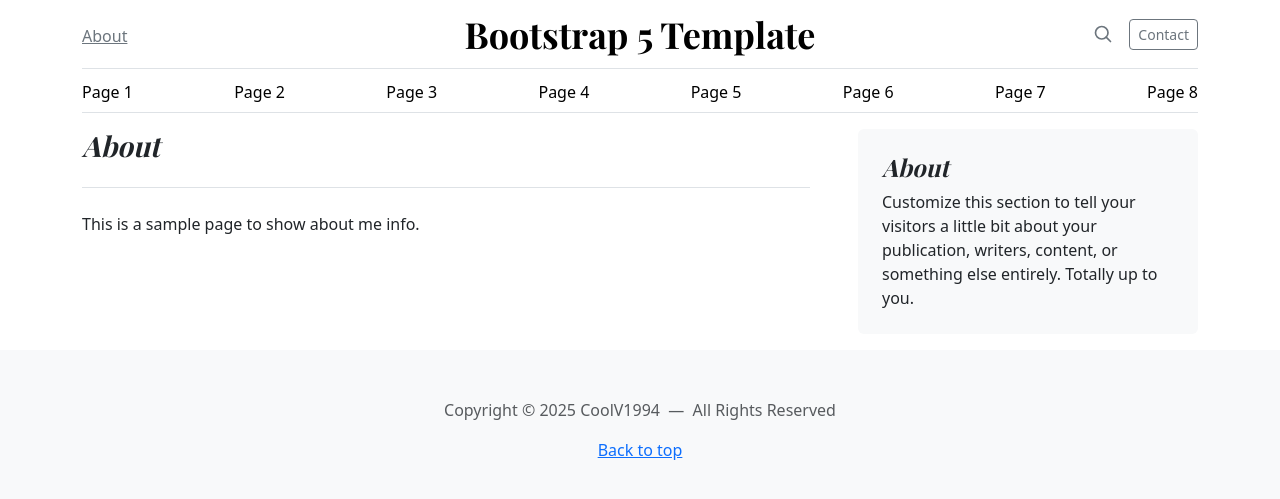
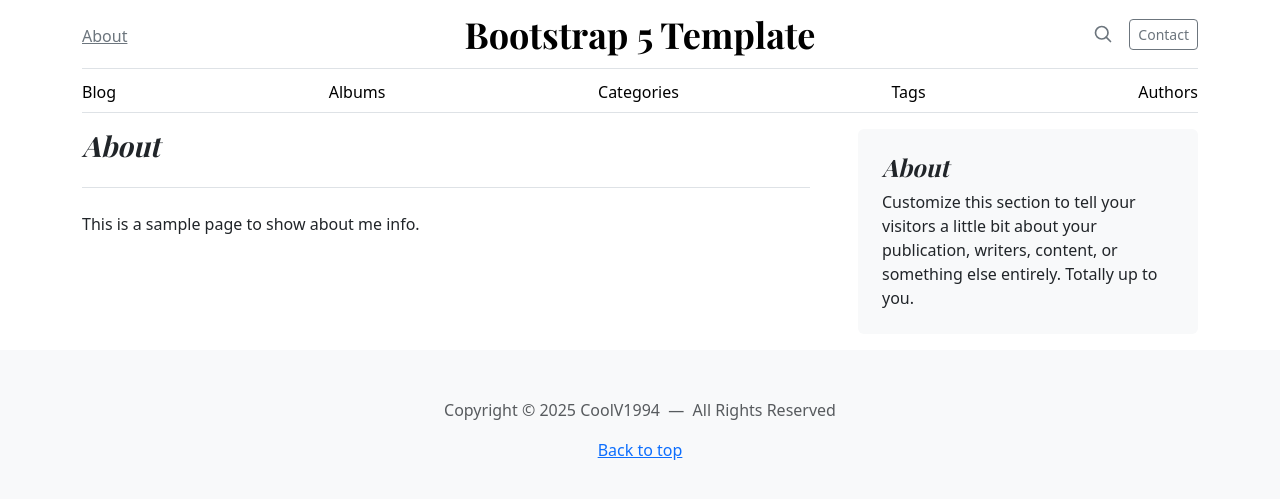
Before and after one commit to CoolV1994/Template-Bootstrap-5, a Jekyll site: the page built from about.md, in a window 1280 px wide. Shown: the top 499 px of the page. Built offline with Jekyll 4.4.1, drawn with Linux system fonts in a browser that asks for light colours.

Commit message:
Update navbar.yml

```diff
--- a/_data/navbar.yml
+++ b/_data/navbar.yml
@@ -7,19 +7,13 @@ right:
     url: /contact.html
 
 links:
-  - name: Page 1
-    url: /page-1.html
-  - name: Page 2
-    url: /page-2.html
-  - name: Page 3
-    url: /page-3.html
-  - name: Page 4
-    url: /page-4.html
-  - name: Page 5
-    url: /page-5.html
-  - name: Page 6
-    url: /page-6.html
-  - name: Page 7
-    url: /page-7.html
-  - name: Page 8
-    url: /page-8.html
+  - name: Blog
+    url: /
+  - name: Albums
+    url: /albums/
+  - name: Categories
+    url: /categories.html
+  - name: Tags
+    url: /tags.html
+  - name: Authors
+    url: /authors/
```
